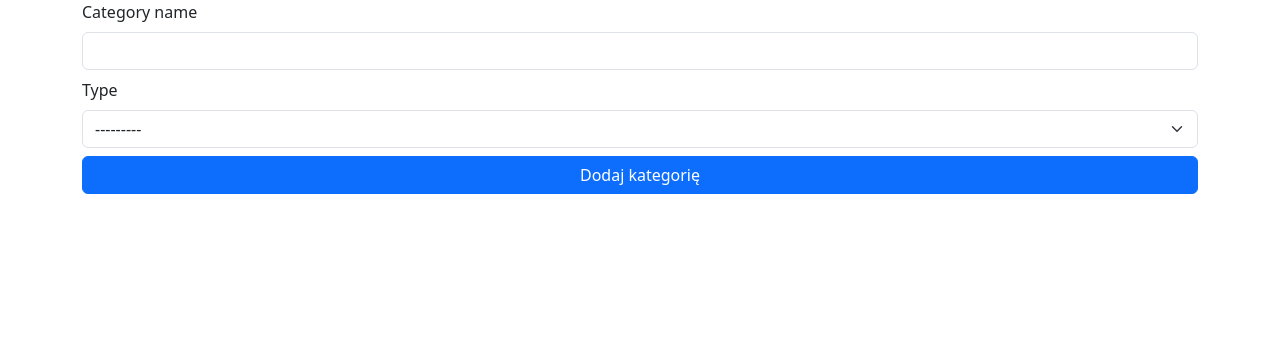
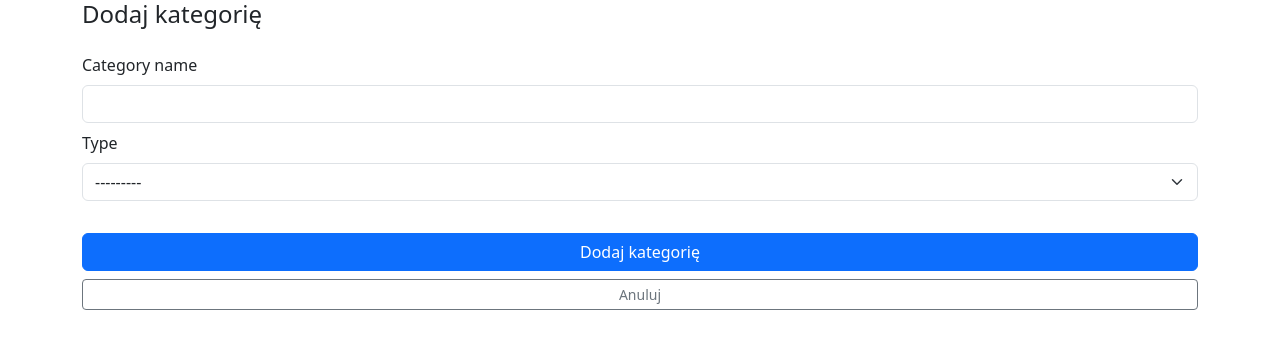
Before and after one commit to mluckiewicz/my_budget_planner_with_snake, a Django app: page /planner/add_category/ in a window 1280 px wide. Shown: the top 349 px of the page. Run offline with Django 4.2, Linux system fonts and the light colour scheme; data that the repository does not hold is empty; some libraries are stand-ins or nearby versions.

Commit message:
add(add_category.html): add title ane cancle button

```diff
--- a/planner/templates/category/add_category.html
+++ b/planner/templates/category/add_category.html
@@ -4,6 +4,9 @@
 
 {% block content %}
 <div class="container form-container">
+    <div class="mb-4">
+        <h1 class="fs-4">Dodaj kategorię</h1>
+    </div>
     <form action="." method="post">
         {% csrf_token %}
         <div class="row pb-2">
@@ -21,9 +24,10 @@
             </div>
         </div>
 
-        <div class="row pb-2">
-            <div class="d-grid gap-2">
+        <div class="row pt-4">
+            <div class="d-grid gap-2 col-6 mx-auto" style="width: 100%">
                 <button type="submit" class="btn btn-primary">Dodaj kategorię</button>
+                <a href="{{ back_url }}" class="btn btn-outline-secondary btn-sm">Anuluj</a>
             </div>
         </div>
         <input type="hidden" name="back_url" value="{{ back_url }}">
```
